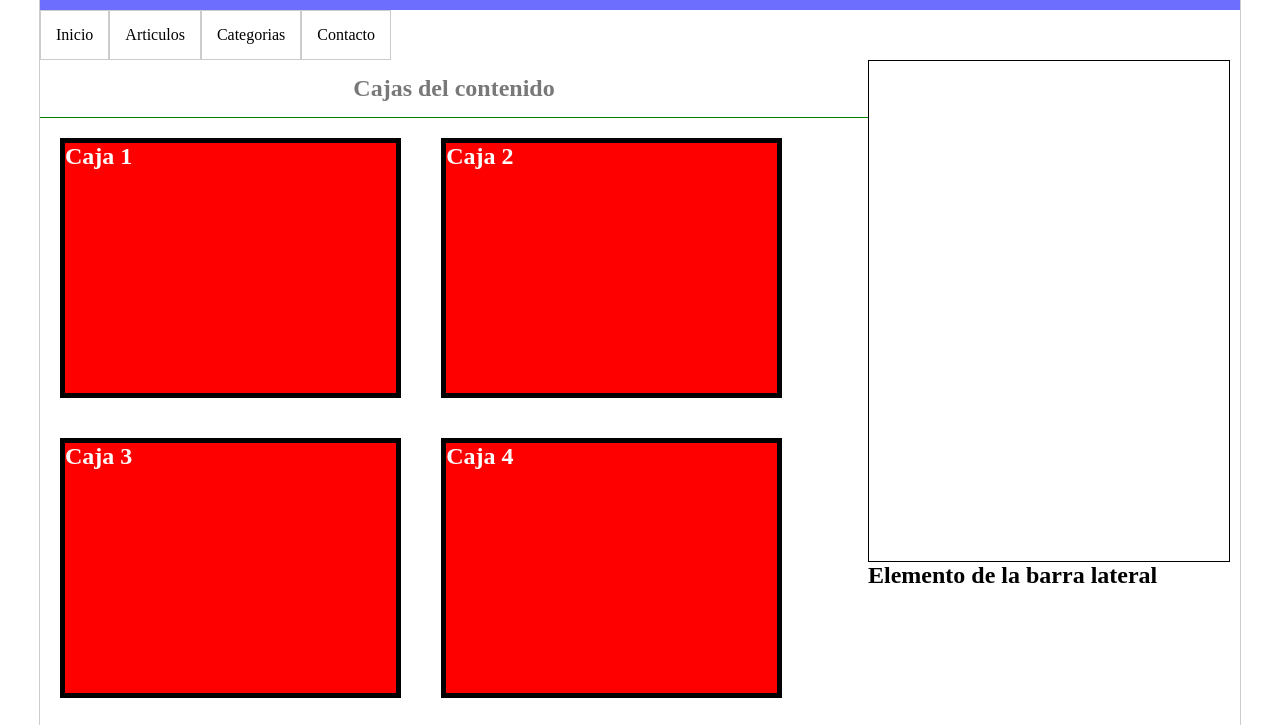
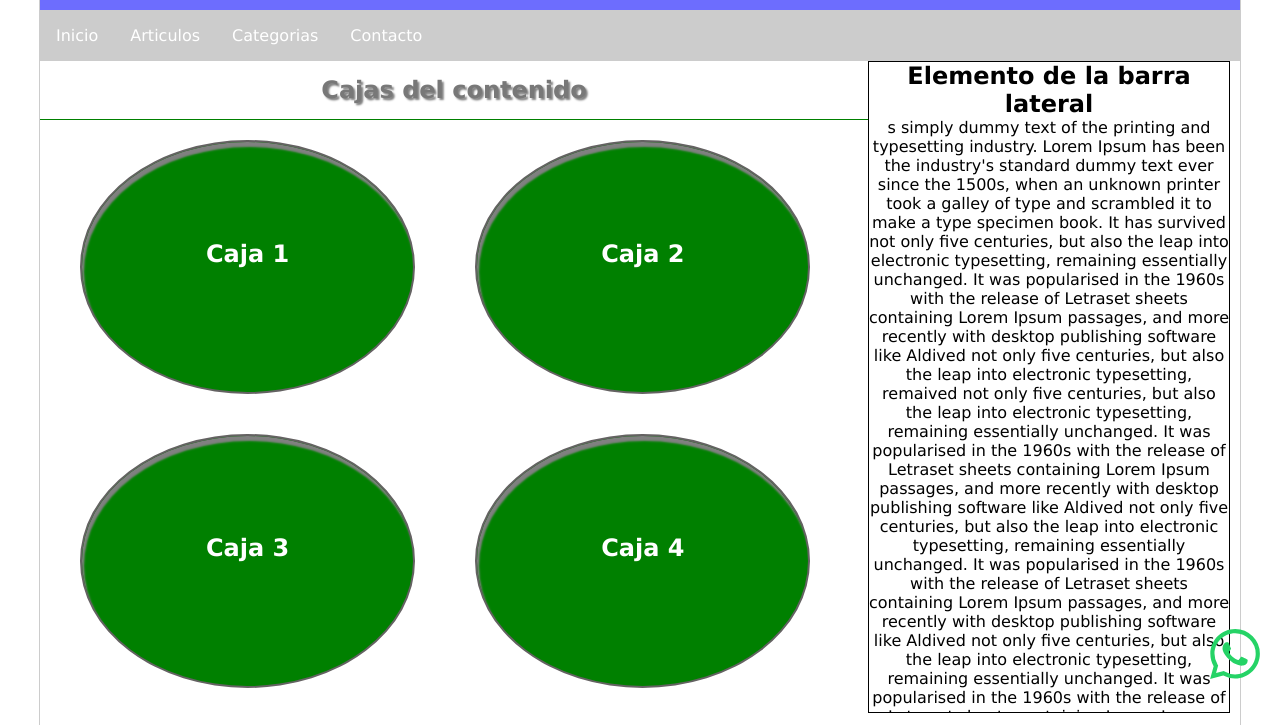
Before and after one commit to pablitomartinez/css, a plain HTML site: page estructura/index.html in a window 1280 px wide. Shown: the part 101-826 px from the top of the page. Drawn offline with Linux system fonts and the light colour scheme.

Commit message:
aprendiendo css

```diff
--- a/estructura/index.html
+++ b/estructura/index.html
@@ -21,9 +21,9 @@
           <li><a href="#">Categorias</a></li>
           <li><a href="#">Contacto</a></li>
         </ul>
+        <!-- utiliza float y ordena la etiqueda anterior nav  -->
+        <div class="clearfix"></div>
       </nav>
-      <!-- utiliza float y ordena la etiqueda anterior nav  -->
-      <div class="clearfix"></div>
       <!-- seccion contenido principal  -->
       <section id="contenido">
         <h1>Cajas del contenido</h1>
@@ -37,16 +37,61 @@
         <div class="caja"><h2>Caja 8</h2></div>
       </section>
       <!-- barra lateral  -->
-      <aside id="lateral"></aside>
+      <aside id="lateral">
         <div class="caja-1">
           <h2>Elemento de la barra lateral</h2>
+          <p>
+            s simply dummy text of the printing and typesetting industry. Lorem
+            Ipsum has been the industry's standard dummy text ever since the
+            1500s, when an unknown printer took a galley of type and scrambled
+            it to make a type specimen book. It has survived not only five
+            centuries, but also the leap into electronic typesetting, remaining
+            essentially unchanged. It was popularised in the 1960s with the
+            release of Letraset sheets containing Lorem Ipsum passages, and more
+            recently with desktop publishing software like Aldived not only five
+            centuries, but also the leap into electronic typesetting, remaived
+            not only five centuries, but also the leap into electronic
+            typesetting, remaining essentially unchanged. It was popularised in
+            the 1960s with the release of Letraset sheets containing Lorem Ipsum
+            passages, and more recently with desktop publishing software like
+            Aldived not only five centuries, but also the leap into electronic
+            typesetting, remaining essentially unchanged. It was popularised in
+            the 1960s with the release of Letraset sheets containing Lorem Ipsum
+            passages, and more recently with desktop publishing software like
+            Aldived not only five centuries, but also the leap into electronic
+            typesetting, remaining essentially unchanged. It was popularised in
+            the 1960s with the release of Letraset sheets containing Lorem Ipsum
+            passages, and more recently with desktop publishing software like
+            Aldining essentially unchanged. It was popularised in the 1960s with
+            the release of Letraset sheets containing Lorem Ipsum passages, and
+            more recently with desktop publishing software like Aldived not only
+            five centuries, but also the leap into electronic typesetting,
+            remaining essentially unchanged. It was popularised in the 1960s
+            with the release of Letraset sheets containing Lorem Ipsum passages,
+            and more recently with desktop publishing software like Aldus
+            PageMaker including versions of Lorem Ipsum.
+          </p>
         </div>
       </aside>
+
       <div class="clearfix"></div>
       <!-- footer  -->
       <footer id="footer">
         Todos los derechos reservados &copy; Pablo Martinez WEB
       </footer>
     </div>
+    <div class="libre">
+      <svg
+        role="img"
+        fill="#25D366"
+        viewBox="0 0 24 24"
+        xmlns="http://www.w3.org/2000/svg"
+      >
+        <title>WhatsApp</title>
+        <path
+          d="M17.472 14.382c-.297-.149-1.758-.867-2.03-.967-.273-.099-.471-.148-.67.15-.197.297-.767.966-.94 1.164-.173.199-.347.223-.644.075-.297-.15-1.255-.463-2.39-1.475-.883-.788-1.48-1.761-1.653-2.059-.173-.297-.018-.458.13-.606.134-.133.298-.347.446-.52.149-.174.198-.298.298-.497.099-.198.05-.371-.025-.52-.075-.149-.669-1.612-.916-2.207-.242-.579-.487-.5-.669-.51-.173-.008-.371-.01-.57-.01-.198 0-.52.074-.792.372-.272.297-1.04 1.016-1.04 2.479 0 1.462 1.065 2.875 1.213 3.074.149.198 2.096 3.2 5.077 4.487.709.306 1.262.489 1.694.625.712.227 1.36.195 1.871.118.571-.085 1.758-.719 2.006-1.413.248-.694.248-1.289.173-1.413-.074-.124-.272-.198-.57-.347m-5.421 7.403h-.004a9.87 9.87 0 01-5.031-1.378l-.361-.214-3.741.982.998-3.648-.235-.374a9.86 9.86 0 01-1.51-5.26c.001-5.45 4.436-9.884 9.888-9.884 2.64 0 5.122 1.03 6.988 2.898a9.825 9.825 0 012.893 6.994c-.003 5.45-4.437 9.884-9.885 9.884m8.413-18.297A11.815 11.815 0 0012.05 0C5.495 0 .16 5.335.157 11.892c0 2.096.547 4.142 1.588 5.945L.057 24l6.305-1.654a11.882 11.882 0 005.683 1.448h.005c6.554 0 11.89-5.335 11.893-11.893a11.821 11.821 0 00-3.48-8.413Z"
+        />
+      </svg>
+    </div>
   </body>
 </html>
--- a/estructura/style.css
+++ b/estructura/style.css
@@ -21,6 +21,7 @@ Ejercicio HTML y CSS
 * {
   border: 0;
   margin: 0;
+  font-family: Verdana, Geneva, Tahoma, sans-serif;
 }
 
 #general {
@@ -44,9 +45,10 @@ Ejercicio HTML y CSS
   float: none;
   clear: both;
 }
-
+#menu {
+  background-color: #ccc;
+}
 #menu ul {
-  background-color: #eeeeee;
   margin-left: 0;
   padding: 0;
 }
@@ -66,6 +68,7 @@ a {
   color: black;
   display: block;
   padding: 15px;
+  color: white;
 }
 /* pseudoclase  */
 #menu ul li:hover a {
@@ -77,12 +80,6 @@ a {
   width: 69%;
   float: left;
 }
-#contenido > h1 {
-  text-align: center;
-  padding: 15px;
-  border-bottom: 1px solid green;
-  color: #787878;
-}
 
 #lateral {
   width: 30%;
@@ -90,16 +87,31 @@ a {
   border: 1px solid black;
   min-height: 500px;
   text-align: center;
+  max-height: 650px;
+  overflow-y: scroll;
+}
+
+#contenido > h1 {
+  text-align: center;
+  padding: 15px;
+  border-bottom: 1px solid green;
+  color: #787878;
+  text-shadow: 2px 2px 2px grey;
 }
 
 #contenido .caja {
   width: 40%;
   height: 250px;
-  border: 5px solid black;
-  background-color: red;
+  border: 2px solid rgb(100, 98, 98);
+  background-color: green;
   color: white;
   float: left;
   margin: 20px;
+  margin-left: 40px;
+  border-radius: 100%;
+  text-align: center;
+  line-height: 225px;
+  box-shadow: 2px 5px 2px gray inset;
 }
 
 footer {
@@ -111,3 +123,13 @@ footer {
   color: antiquewhite;
   border-top: 10px solid greenyellow;
 }
+
+.libre {
+  background-color: transparent;
+  color: #25D366;
+  width: 50px;
+  height: 50px;
+  position: fixed;
+  bottom: 20px;
+  right: 20px;
+}
--- /dev/null
+++ b/pseudo-clases/styles.css
@@ -0,0 +1,3 @@
+* {
+ background-color: red;
+}
```
Also changed, not shown: index.html (deleted, +0 -42 lines), pseudo-clases/index.html (added, +13 -0 lines), transiciones-animaciones/index.html (added, +14 -0 lines), transiciones-animaciones/styles.css (added, +41 -0 lines).
